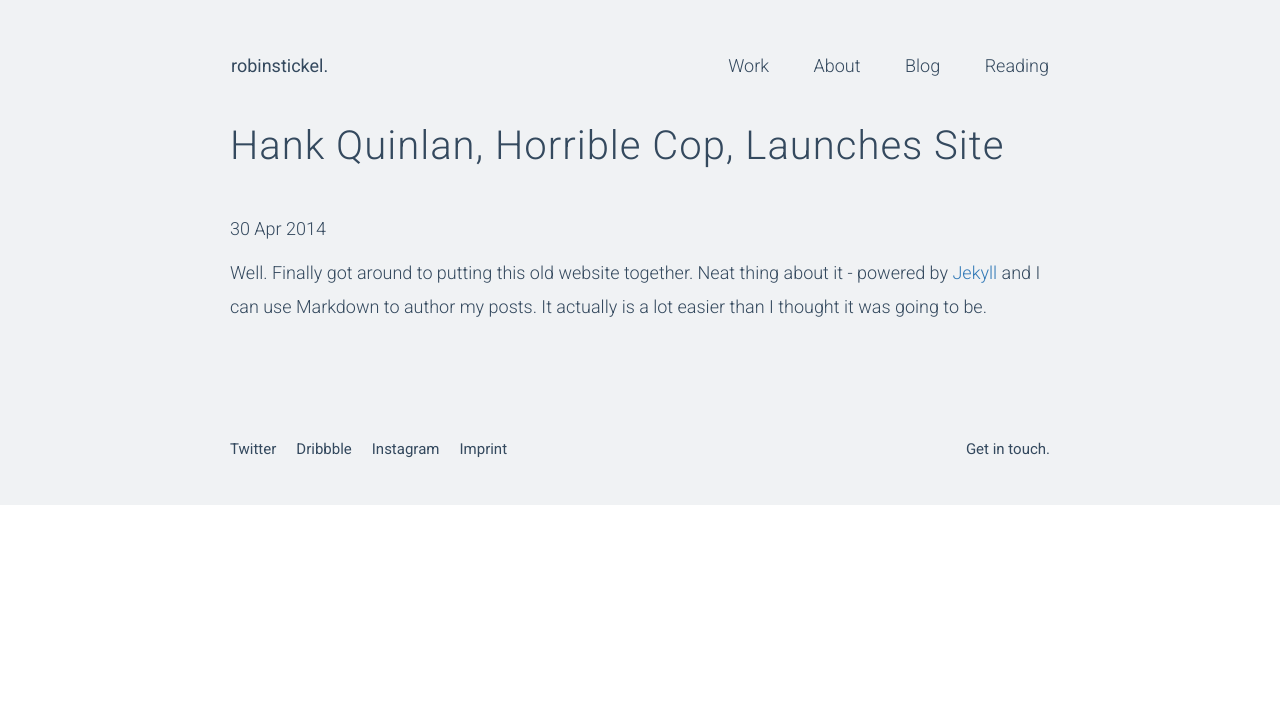
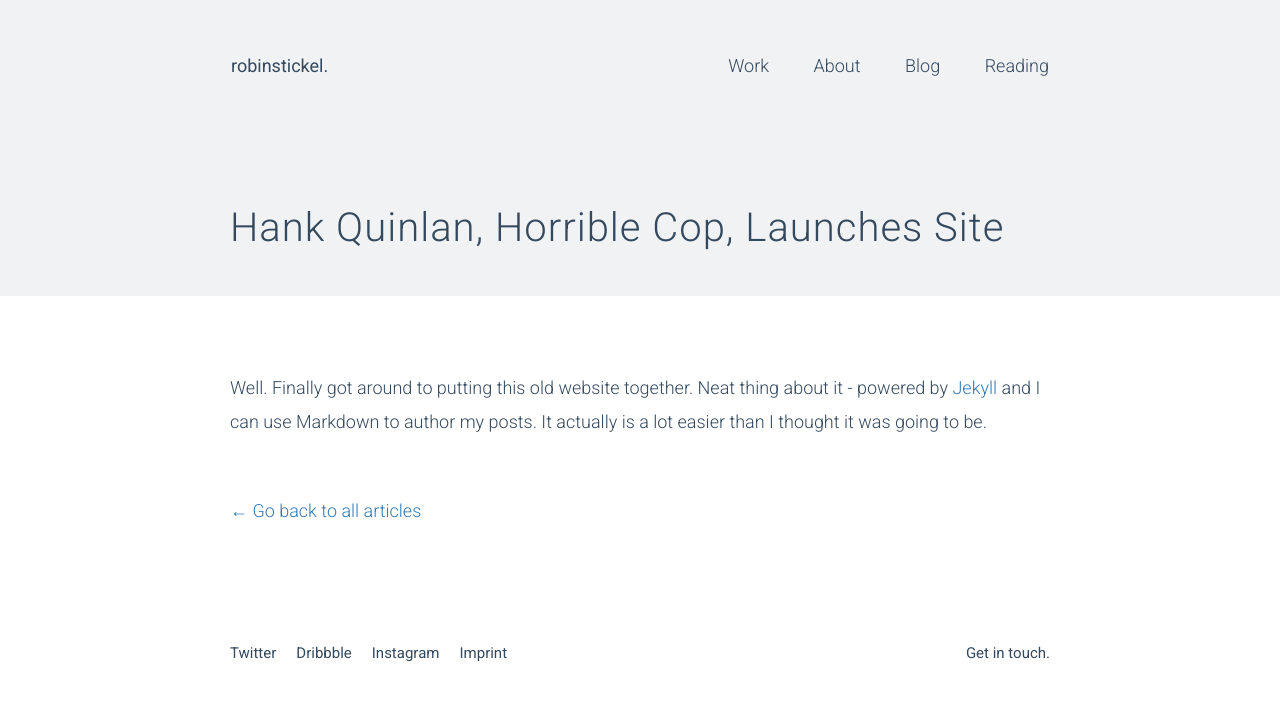
Before and after one commit to robinstickel/robinstickel.com, a Jekyll site: the page built from _posts/2014-04-30-hank-quinlan-site-launched.md, in a window 1280 px wide. Shown: the top 701 px of the page. Built offline with Jekyll 4.4.1, drawn with Linux system fonts in a browser that asks for light colours.

Commit message:
Update post.html

```diff
--- a/_layouts/post.html
+++ b/_layouts/post.html
@@ -1,9 +1,17 @@
 ---
 layout: default
 ---
-<h1>{{ page.title }}</h1>
-<p class="meta">{{ page.date | date_to_string }}</p>
-
-<div class="post">
-  {{ content }}
-</div>
+<header class="article-page">
+  <h1>{{ page.title }}</h1>
+</header>
+      </div>
+      </div>
+      <div class="container">
+          <div class="row">
+            <div class="col-sm-12">
+                <div class="project">
+                  {{ content }}
+                  <p class="goback"><a href="/blog/">&#8592; Go back to all articles</a></p>
+                </div>
+            </div>
+           </div>
```
